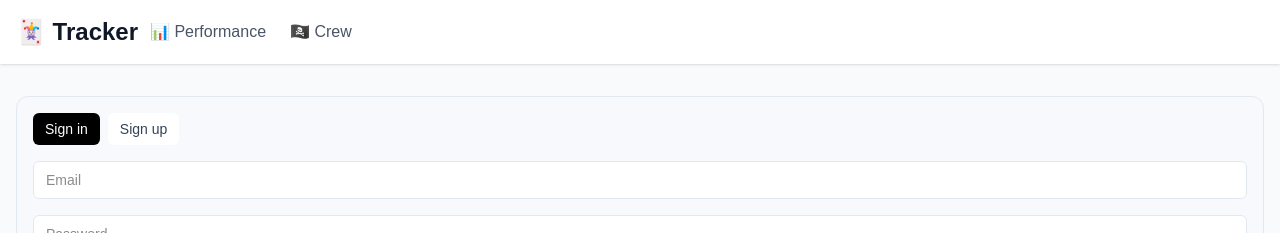
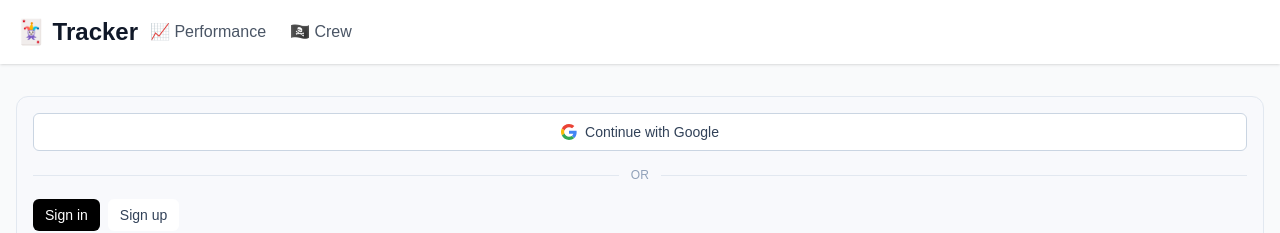
Before and after one commit to jackwedi/optcg-tracker, a Next.js app: page / in a window 1280 px wide. Shown: the top 233 px of the page. Built offline with nearby package versions, Linux system fonts and the light colour scheme; no server answers; the database is empty.

Commit message:
feat: add google auth

```diff
--- /dev/null
+++ b/app/auth/callback/route.ts
@@ -0,0 +1,26 @@
+import { NextResponse } from "next/server";
+import { cookies } from "next/headers";
+import { createClient } from "@/utils/supabase/server";
+
+// OAuth providers (Google, etc.) redirect the browser back here with a
+// `code` query param after the user approves consent. Supabase's own
+// hosted callback (https://<project>.supabase.co/auth/v1/callback) already
+// exchanged that with the provider — this route exchanges *that* code for
+// a Supabase session and sets the session cookies on our domain.
+export async function GET(request: Request) {
+  const { searchParams, origin } = new URL(request.url);
+  const code = searchParams.get("code");
+  const next = searchParams.get("next") ?? "/";
+
+  if (code) {
+    const cookieStore = await cookies();
+    const supabase = createClient(cookieStore);
+    const { error } = await supabase.auth.exchangeCodeForSession(code);
+
+    if (!error) {
+      return NextResponse.redirect(`${origin}${next}`);
+    }
+  }
+
+  return NextResponse.redirect(`${origin}/login?error=auth-callback-failed`);
+}
--- a/app/layout.tsx
+++ b/app/layout.tsx
@@ -45,7 +45,7 @@ export default function RootLayout({
                     href="/tournaments"
                     className="text-gray-600 hover:text-gray-900"
                   >
-                    📊 Performance
+                    📈 Performance
                   </Link>
 
                   <Link
--- a/app/tournaments/page.tsx
+++ b/app/tournaments/page.tsx
@@ -15,7 +15,7 @@ export default async function TournamentsPage() {
   return (
     <main className="container mx-auto px-4 py-8">
       <div className="mb-8">
-        <h1 className="text-4xl font-bold">📊 Performance</h1>
+        <h1 className="text-4xl font-bold">📈 Performance</h1>
       </div>
 
       {tournaments.length > 0 ? (
--- a/components/AuthPanel.tsx
+++ b/components/AuthPanel.tsx
@@ -3,6 +3,29 @@
 import { useEffect, useState } from "react";
 import { useRouter } from "next/navigation";
 import { createClient } from "@/utils/supabase/client";
+
+function GoogleIcon({ className }: { className?: string }) {
+  return (
+    <svg viewBox="0 0 48 48" className={className} aria-hidden="true">
+      <path
+        fill="#EA4335"
+        d="M24 9.5c3.54 0 6.71 1.22 9.21 3.6l6.85-6.85C35.9 2.38 30.47 0 24 0 14.62 0 6.51 5.38 2.56 13.22l7.98 6.19C12.43 13.72 17.74 9.5 24 9.5z"
+      />
+      <path
+        fill="#4285F4"
+        d="M46.98 24.55c0-1.57-.15-3.09-.38-4.55H24v9.02h12.94c-.58 2.9-2.26 5.36-4.78 7.18l7.73 6c4.51-4.18 7.09-10.36 7.09-17.65z"
+      />
+      <path
+        fill="#FBBC05"
+        d="M10.53 28.59A14.5 14.5 0 0 1 9.5 24c0-1.59.27-3.13.76-4.59l-7.98-6.19A23.94 23.94 0 0 0 0 24c0 3.87.92 7.53 2.56 10.78l7.97-6.19z"
+      />
+      <path
+        fill="#34A853"
+        d="M24 48c6.48 0 11.93-2.13 15.89-5.81l-7.73-6c-2.15 1.45-4.92 2.3-8.16 2.3-6.26 0-11.57-4.22-13.47-9.91l-7.97 6.19C6.51 42.62 14.62 48 24 48z"
+      />
+    </svg>
+  );
+}
 
 export function AuthPanel() {
   const [loading, setLoading] = useState(true);
@@ -65,6 +88,23 @@ export function AuthPanel() {
     }
   };
 
+  const handleGoogleSignIn = async () => {
+    setMessage("");
+    const { error } = await supabase.auth.signInWithOAuth({
+      provider: "google",
+      options: {
+        redirectTo: `${window.location.origin}/auth/callback`,
+      },
+    });
+
+    // On success the browser is redirected to Google before this ever
+    // resolves — only a pre-redirect failure (e.g. provider not enabled
+    // in Supabase yet) reaches here.
+    if (error) {
+      setMessage(error.message);
+    }
+  };
+
   if (loading) {
     return <div className="text-sm text-slate-500">Loading account…</div>;
   }
@@ -75,6 +115,23 @@ export function AuthPanel() {
 
   return (
     <div className="rounded-xl border border-slate-200 bg-slate-50/70 p-4">
+      <button
+        type="button"
+        onClick={handleGoogleSignIn}
+        className="flex w-full items-center justify-center gap-2 rounded-md border border-slate-300 bg-white px-3 py-2 text-sm font-medium text-slate-700 transition hover:bg-slate-50"
+      >
+        <GoogleIcon className="h-4 w-4" />
+        Continue with Google
+      </button>
+
+      <div className="my-4 flex items-center gap-3">
+        <div className="h-px flex-1 bg-slate-200" />
+        <span className="text-xs font-medium uppercase tracking-wide text-slate-400">
+          or
+        </span>
+        <div className="h-px flex-1 bg-slate-200" />
+      </div>
+
       <form onSubmit={handleSubmit} className="space-y-4">
         <div className="flex items-center gap-2">
           <button
--- a/components/MobileTabBar.tsx
+++ b/components/MobileTabBar.tsx
@@ -5,7 +5,7 @@ import { usePathname } from "next/navigation";
 
 const TAB_LINKS = [
   { href: "/", label: "Home", icon: "🏠", exact: true },
-  { href: "/tournaments", label: "Performance", icon: "📊", exact: false },
+  { href: "/tournaments", label: "Performance", icon: "📈", exact: false },
   { href: "/crew", label: "Crew", icon: "🏴‍☠️", exact: false },
 ];
 
--- a/proxy.ts
+++ b/proxy.ts
@@ -2,7 +2,7 @@ import { createServerClient } from "@supabase/ssr";
 import { NextResponse, type NextRequest } from "next/server";
 import { hasAdminRoleFromUnknown } from "@/lib/roles";
 
-const PUBLIC_PATHS = ["/login", "/favicon.ico"];
+const PUBLIC_PATHS = ["/login", "/favicon.ico", "/auth/callback"];
 
 function isPublicPath(pathname: string): boolean {
   return (
```
